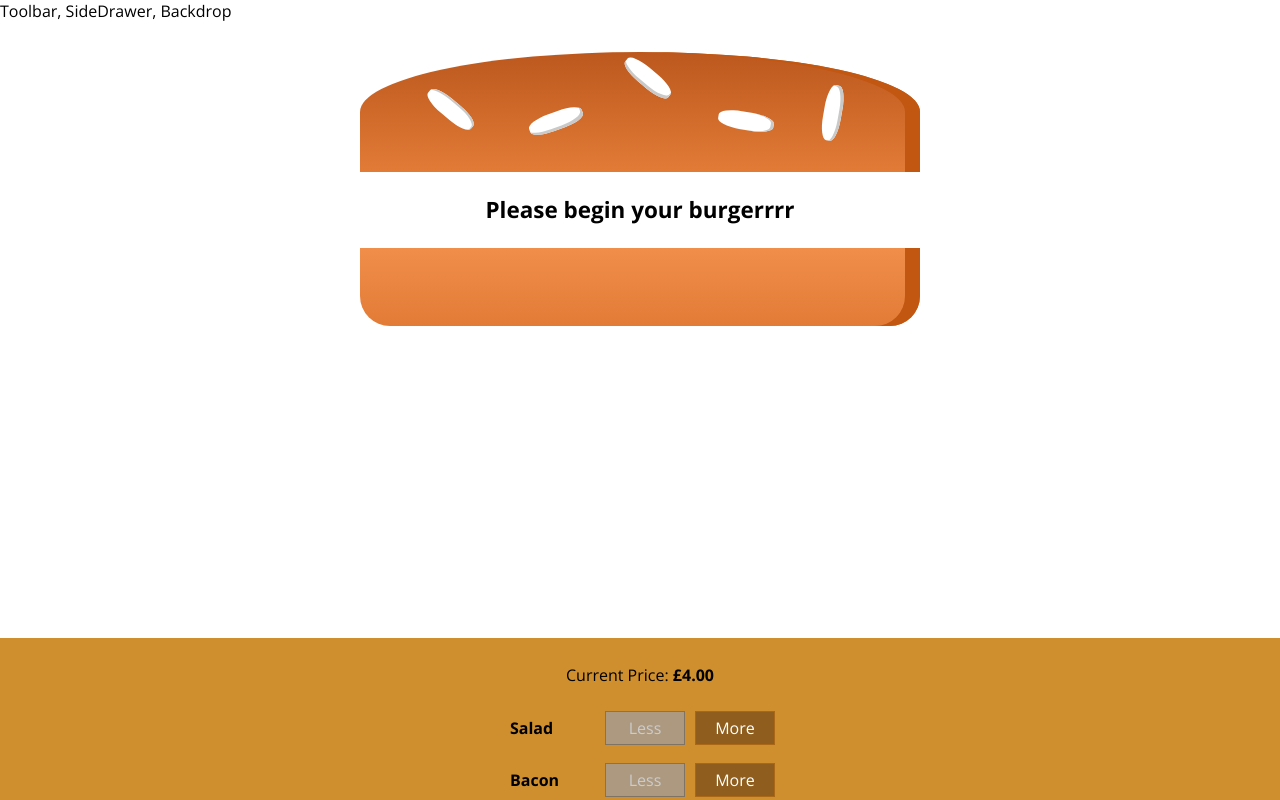
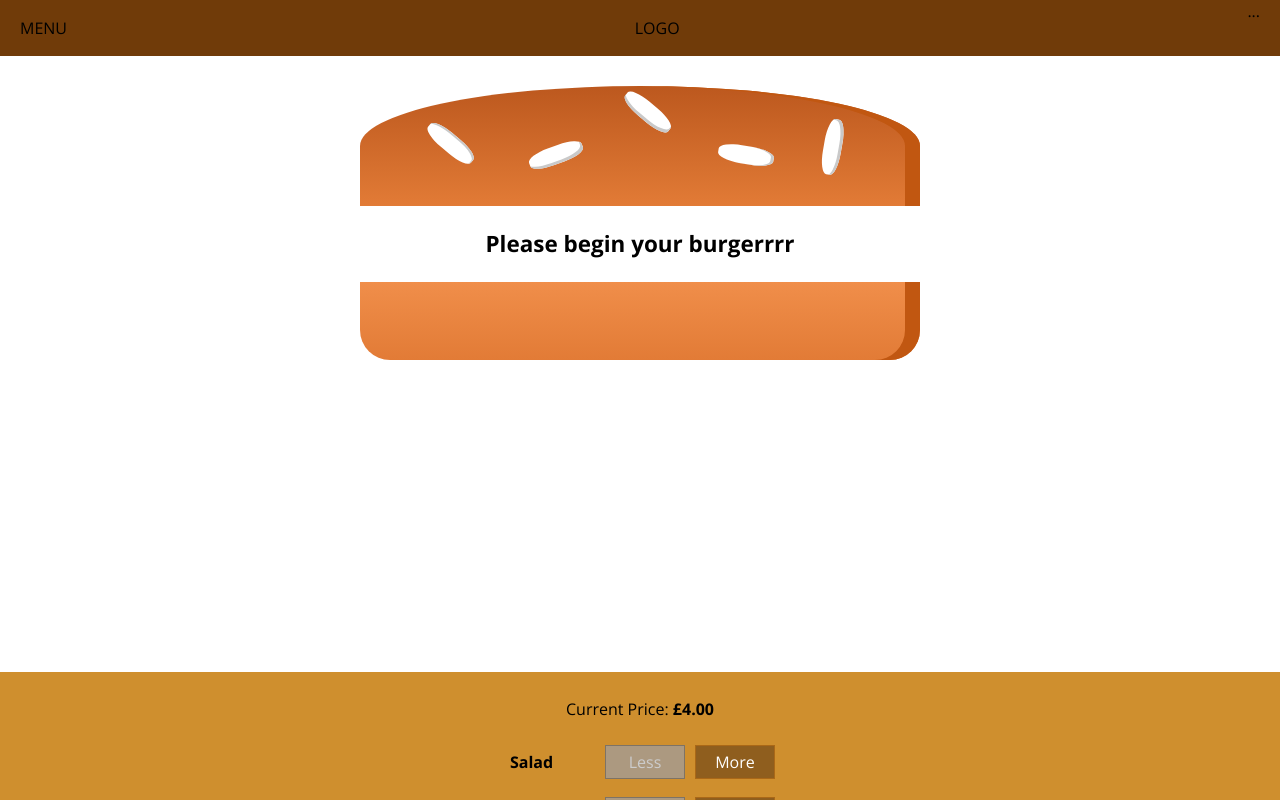
Before and after one commit to samfolo/burger-builder, a React (Create React App) app: page / in a window 1280 px wide. Shown: the top 800 px of the page. Built offline with nearby package versions, Linux system fonts and the light colour scheme.

Commit message:
begin the toolbar

```diff
--- a/src/components/Layout/Layout.js
+++ b/src/components/Layout/Layout.js
@@ -1,10 +1,11 @@
 import React from 'react';
 import Classes from './Layout.module.css';
 import Aux from '../../hoc/Aux';
+import ToolBar from '../Navigation/ToolBar/ToolBar'
 
 const Layout = props => (
   <Aux>
-    <div>Toolbar, SideDrawer, Backdrop</div>
+    <ToolBar />
     <div className={Classes.Content}>
       {props.children}
     </div>
--- a/src/components/Layout/Layout.module.css
+++ b/src/components/Layout/Layout.module.css
@@ -1,3 +1,3 @@
 .Content {
-  margin-top: 16px;
+  margin-top: 72px;
 }
--- /dev/null
+++ b/src/components/Navigation/ToolBar/ToolBar.js
@@ -0,0 +1,16 @@
+import React from 'react';
+import Classes from './ToolBar.module.css';
+
+const ToolBar = props => {
+  return (
+    <header className={Classes.ToolBar}>
+      <div>MENU</div>
+      <div>LOGO</div>
+      <nav>
+        ...
+      </nav>
+    </header>
+  );
+}
+
+export default ToolBar;
--- /dev/null
+++ b/src/components/Navigation/ToolBar/ToolBar.module.css
@@ -0,0 +1,18 @@
+.ToolBar {
+  height: 56px;
+  width: 100%;
+  position: fixed;
+  top: 0;
+  left: 0;
+  background-color: #703B09;
+  display: flex;
+  justify-content: space-between;
+  align-items: center;
+  padding: 0 20px;
+  box-sizing: border-box;
+  z-index: 90;
+}
+
+.ToolBar nav {
+  height: 100%;
+}
--- a/src/components/OrderSummary/OrderSummary.js
+++ b/src/components/OrderSummary/OrderSummary.js
@@ -23,6 +23,7 @@
       <ul>
         {ingredients}
       </ul>
+      <p><strong>Order Total: £{props.totalPrice.toFixed(2)}</strong></p>
       <p>Continue to Checkout?</p>
       <Button buttonType='Danger' onClick={props.onAbort}>CANCEL</Button>
       <Button buttonType='Success' onClick={props.onContinue}>CONTINUE</Button>
--- a/src/containers/BurgerBuilder/BurgerBuilder.js
+++ b/src/containers/BurgerBuilder/BurgerBuilder.js
@@ -73,7 +73,8 @@
           <OrderSummary
             onAbort={this.handleAbortOrder}
             onContinue={this.handleContinueOrder}
-            ingredients={this.state.ingredients} />
+            ingredients={this.state.ingredients}
+            totalPrice={this.state.totalPrice} />
         </Modal>
         <Burger ingredients={this.state.ingredients} />
         <BuildControls
```
